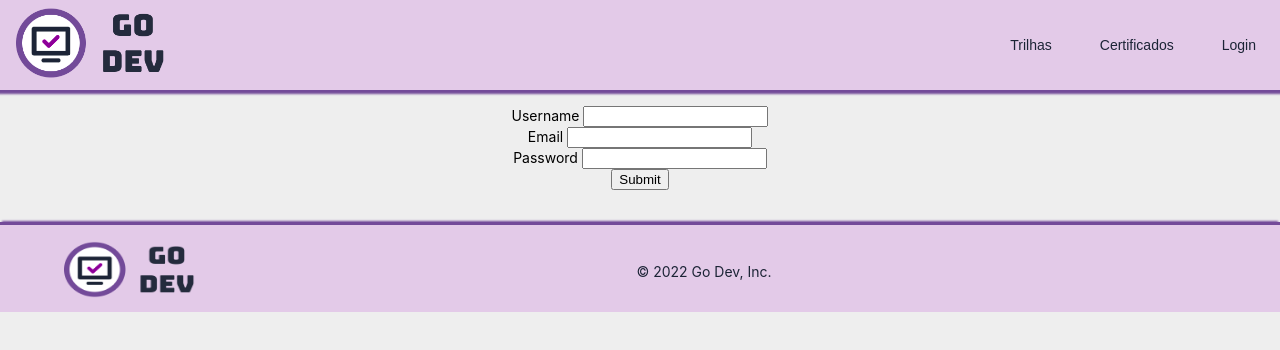
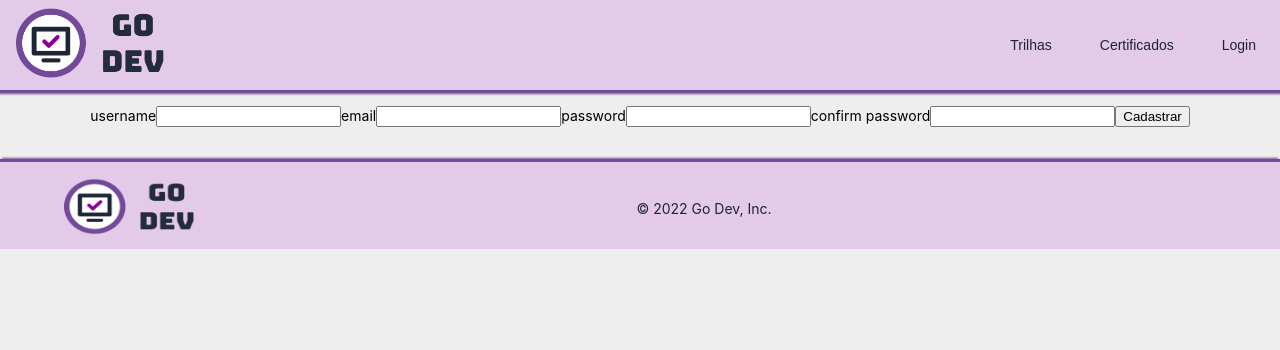
Before and after one commit to gabriela-ogoncalves/go-dev, a React (Create React App) app: page /cadastro in a window 1280 px wide. Shown: the top 350 px of the page. Built offline with nearby package versions, Linux system fonts and the light colour scheme; a web font is replaced by a local one.

Commit message:
register page remake

```diff
--- /dev/null
+++ b/src/components/Cadastro/CadastroForm.js
@@ -0,0 +1,104 @@
+import { useForm } from 'react-hook-form';
+import { useNavigate } from 'react-router-dom';
+import AuthService from '../../services/Auth.js';
+
+export default function CadastroForm() {
+  let navigate = useNavigate();
+
+  const { register, handleSubmit, formState: { errors }, setError, clearErrors, watch } = useForm();
+
+  const onSubmit = async data => {
+    try {
+      await AuthService.register(data.username, data.email, data.password);
+      navigate('/');
+      window.location.reload();
+    } catch (e) {
+      setError('register', {
+        type: 'server',
+        message: 'Something went wrong with register',
+      });
+    }
+  };
+
+  return (
+    <div>
+      <form onSubmit={e => {
+        clearErrors();
+        handleSubmit(onSubmit)(e);
+      }}>
+        <label htmlFor='username'>username</label>
+        <input
+          id='username'
+          type='username'
+          {...register('username', {
+            required: {
+              value: true,
+              message: 'username required'
+            },
+            minLength: {
+              value: 3,
+              message: 'min length is 3'
+            },
+            maxLength: {
+              value: 20,
+              message: 'max length is 20'
+            }
+          })}
+        />
+        {errors.username && <span role='alert'>{errors.username.message}</span>}
+
+
+        <label htmlFor='email'>email</label>
+        <input
+          id='email'
+          type='email'
+          {...register('email', {
+            required: {
+              value: true,
+              message: 'email required'
+            },
+            maxLength: {
+              value: 50,
+              message: 'max length is 50'
+            },
+            pattern: {
+              value: /\S+@\S+\.\S+/,
+              message: 'Insira um e-mail válido.'
+            }
+          })}
+        />
+        {errors.email && <span role='alert'>{errors.email.message}</span>}
+
+        <label htmlFor='password'>password</label>
+        <input
+          id='password'
+          type='password'
+          {...register('password', {
+            required: {
+              value: true,
+              message: 'password required'
+            },
+            minLength: {
+              value: 6,
+              message: 'min length is 6'
+            }
+          })}
+        />
+        {errors.password && <span role='alert'>{errors.password.message}</span>}
+
+        <label htmlFor='confirmPassword'>confirm password</label>
+        <input
+          id='confirmPassword'
+          type='password'
+          {...register('confirmPassword', {
+            validate: value => value === watch('password') || 'The passwords do not match'
+          })}
+        />
+        {errors.confirmPassword && <span role='alert'>{errors.confirmPassword.message}</span>}
+
+        <button type='submit'>Cadastrar</button>
+        {errors.register && errors.register.message}
+      </form>
+    </div>
+  );
+}
--- a/src/components/Login/LoginForm.js
+++ b/src/components/Login/LoginForm.js
@@ -9,7 +9,7 @@ export default function LoginForm() {
 
   const onSubmit = async data => {
     try {
-      await AuthService.login(data.email, data.password);
+      await AuthService.login(data.username, data.password);
       navigate('/');
       window.location.reload();
     } catch (e) {
@@ -32,32 +32,32 @@ export default function LoginForm() {
         clearErrors();
         handleSubmit(onSubmit)(e);
       }}>
-        <label htmlFor='email'>email</label>
+        <label htmlFor='username'>username</label>
         <input
-          id='email'
-          type='email'
-          {...register('email', {
-            required: true,
-            pattern: {
-              value: /\S+@\S+\.\S+/,
-              message: 'Insira um e-mail válido.'
-            }
+          id='username'
+          type='username'
+          {...register('username', {
+            required: {
+              value: true,
+              message: 'username required'
+            },
           })}
         />
-        {errors.email && <span role='alert'>{errors.email.message}</span>}
+        {errors.username && <span role='alert'>{errors.username.message}</span>}
+
         <label htmlFor='password'>password</label>
         <input
           id='password'
           type='password'
           {...register('password', {
-            required: 'required',
-            minLength: {
-              value: 6,
-              message: 'min length is 5'
-            }
+            required: {
+              value: true,
+              message: 'password required'
+            },
           })}
         />
         {errors.password && <span role='alert'>{errors.password.message}</span>}
+
         <button type='submit'>Login</button>
         {errors.login && errors.login.message}
       </form>
--- a/src/pages/Cadastro.js
+++ b/src/pages/Cadastro.js
@@ -1,85 +1,11 @@
-import { Component } from 'react';
-import AuthService from '../services/Auth';
+import CadastroForm from '../components/Cadastro/CadastroForm';
 
-//TODO: remake page
-export default class Register extends Component {
-  constructor(props) {
-    super(props);
-    this.handleRegister = this.handleRegister.bind(this);
-    this.handleUsername = this.handleUsername.bind(this);
-    this.handleEmail = this.handleEmail.bind(this);
-    this.handlePassword = this.handlePassword.bind(this);
+const Cadastro = () => {
+  return (
+    <section data-testid='Cadastro'>
+      <CadastroForm />
+    </section>
+  );
+};
 
-    this.state = {
-      username: '',
-      email: '',
-      password: '',
-    };
-  }
-
-  handleUsername(event) {
-    this.setState({username: event.target.value});
-  }
-
-  handleEmail(event) {
-    this.setState({email: event.target.value});
-  }
-
-  handlePassword(event) {
-    this.setState({password: event.target.value});
-  }
-
-  handleRegister() {
-    this.setState({
-      message: '',
-      successful: false
-    });
-
-    AuthService.register(this.state.username, this.state.email, this.state.password).then(
-      response => {
-        console.log(response);
-        this.setState({
-          message: response.data.message,
-          successful: true
-        });
-      },
-      error => {
-        const resMessage =
-          (error.response &&
-            error.response.data &&
-            error.response.data.message) ||
-          error.message ||
-          error.toString();
-
-        this.setState({
-          successful: false,
-          message: resMessage
-        });
-      }
-    );
-  }
-
-  render() {
-    return (
-      <div className="col-md-12">
-        <form onSubmit={this.handleRegister}>
-          <div className="form-group">
-            <label htmlFor="username"> Username </label>
-            <input type="text" value={this.state.username} onChange={this.handleUsername} />
-          </div>
-          <div className="form-group">
-            <label htmlFor="email"> Email </label>
-            <input type="text" value={this.state.email} onChange={this.handleEmail} />
-          </div>
-          <div className="form-group">
-            <label htmlFor="password"> Password </label>
-            <input type="text" value={this.state.password} onChange={this.handlePassword} />
-          </div>
-          <div className="form-group">
-            <input type="submit" value='Submit' className="btn btn-primary btn-block"/>
-          </div>
-      </form>
-      </div>
-    );
-  }
-}
+export default Cadastro;
--- a/src/services/auth.js
+++ b/src/services/auth.js
@@ -17,7 +17,7 @@ const login = (username, password) => {
       password,
     })
     .then((response) => {
-      if (response.data.accessToken) {
+      if (response.data.token) {
         localStorage.setItem('user', JSON.stringify(response.data));
       }
 
@@ -37,8 +37,8 @@ const getCurrentUser = () => {
 const getAuthHeader = () => {
   const user = JSON.parse(localStorage.getItem('user'));
 
-  if (user && user.accessToken) {
-    return { Authorization: 'Bearer ' + user.accessToken };
+  if (user && user.token) {
+    return { Authorization: 'Bearer ' + user.token };
   } else {
     return {};
   }
```
